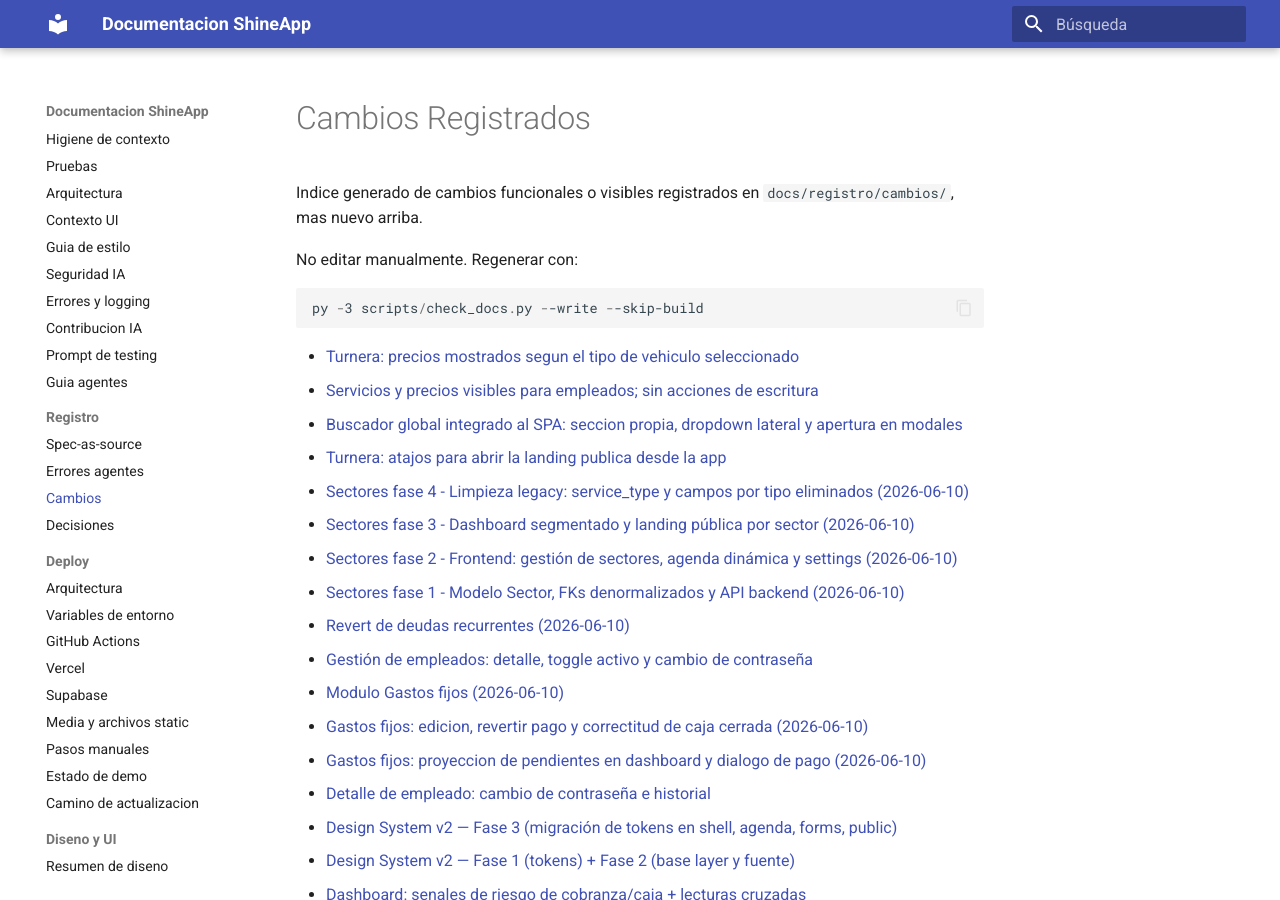
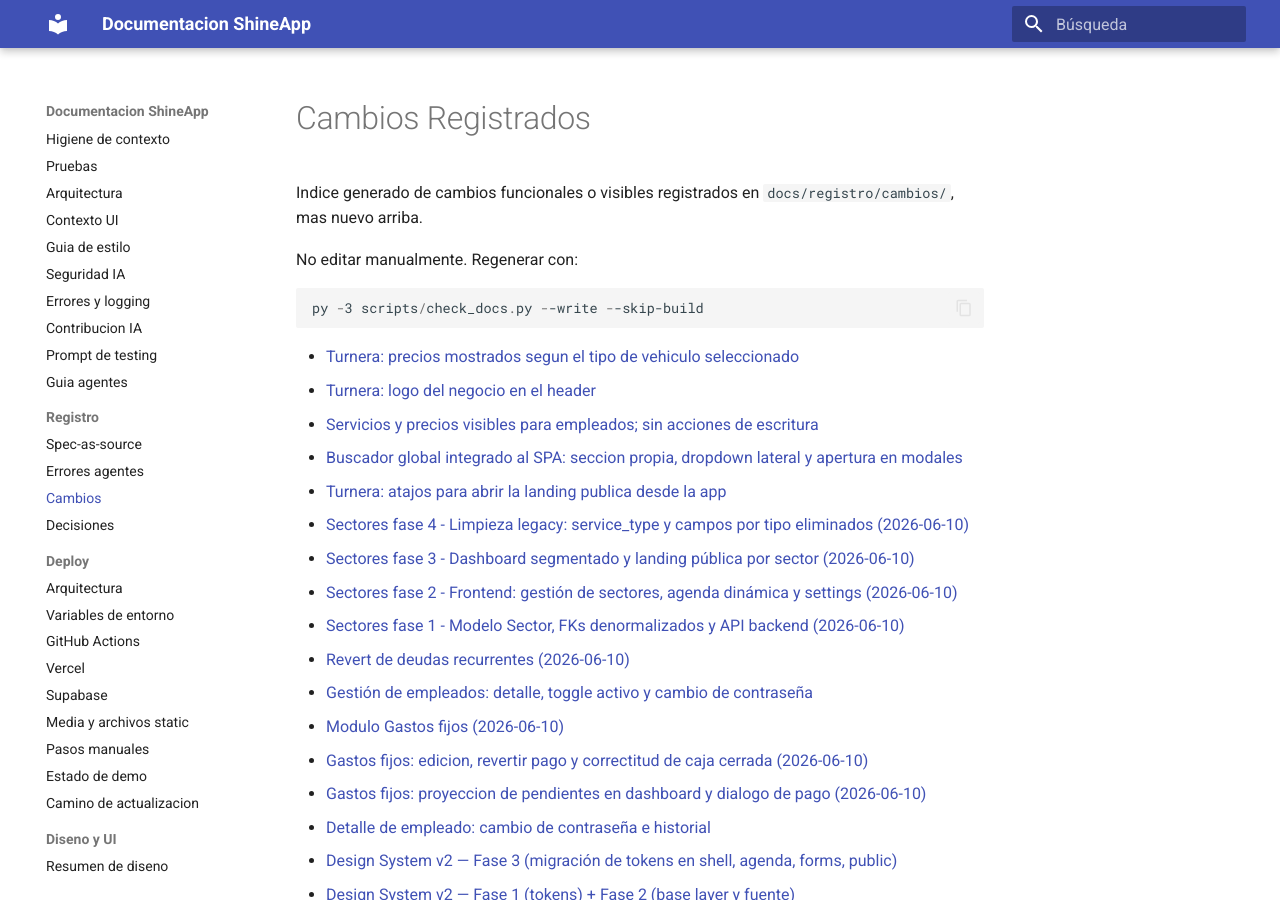
Before and after one commit to juanikitro/ShineApp, an MkDocs documentation site: the page built from docs/registro/cambios/index.md, in a window 1280 px wide and 900 px high. Built offline with MkDocs 1.6.1 and Material for MkDocs 9.7.7, drawn with Linux system fonts in a browser that asks for light colours.

Commit message:
chore(docs): regenerate changelog index after merging main
Co-Authored-By: Claude Fable 5 <noreply@anthropic.com>

````diff
--- a/docs/registro/cambios/index.md
+++ b/docs/registro/cambios/index.md
@@ -10,6 +10,7 @@ py -3 scripts/check_docs.py --write --skip-build
 ```
 
 - [Turnera: precios mostrados segun el tipo de vehiculo seleccionado](2026-06-11-turnera-precio-por-tipo-de-vehiculo.md)
+- [Turnera: logo del negocio en el header](2026-06-11-turnera-logo-en-header.md)
 - [Servicios y precios visibles para empleados; sin acciones de escritura](2026-06-11-servicios-visibles-para-empleados.md)
 - [Buscador global integrado al SPA: seccion propia, dropdown lateral y apertura en modales](2026-06-11-buscador-global-integrado-al-spa.md)
 - [Turnera: atajos para abrir la landing publica desde la app](2026-06-10-turnera-atajos-de-acceso.md)
````
Also changed, not shown: CHANGELOG.md (+1 -0 lines).
